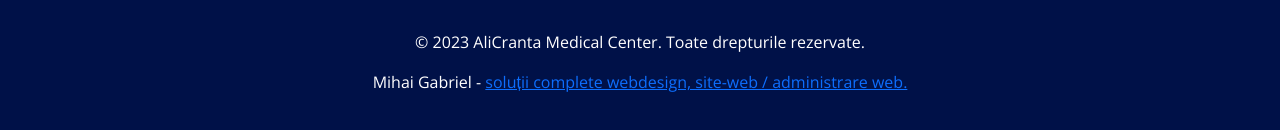
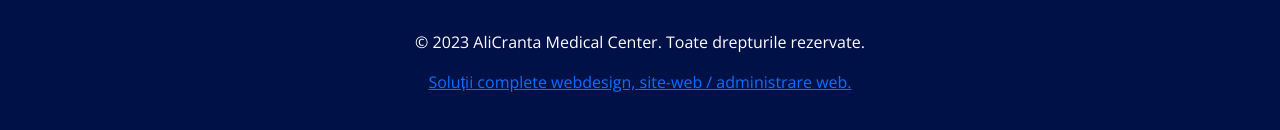
Before and after one commit to mihai-gabriel1/reactjs-medical-website, a React (Create React App) app: page /prices in a window 1280 px wide. Shown: the part 2199-2329 px from the top of the page. Built offline with nearby package versions, Linux system fonts and the light colour scheme.

Commit message:
footer fix

```diff
--- a/src/Components/Footer.js
+++ b/src/Components/Footer.js
@@ -101,9 +101,8 @@
               &copy; 2023 AliCranta Medical Center. Toate drepturile rezervate.
             </p>
             <p>
-              Mihai Gabriel -{" "}
               <a href="https://www.linkedin.com/in/gabriel-mihai-924042234/">
-                soluții complete webdesign, site-web / administrare web.
+                Soluții complete webdesign, site-web / administrare web.
               </a>
             </p>
           </div>
```
